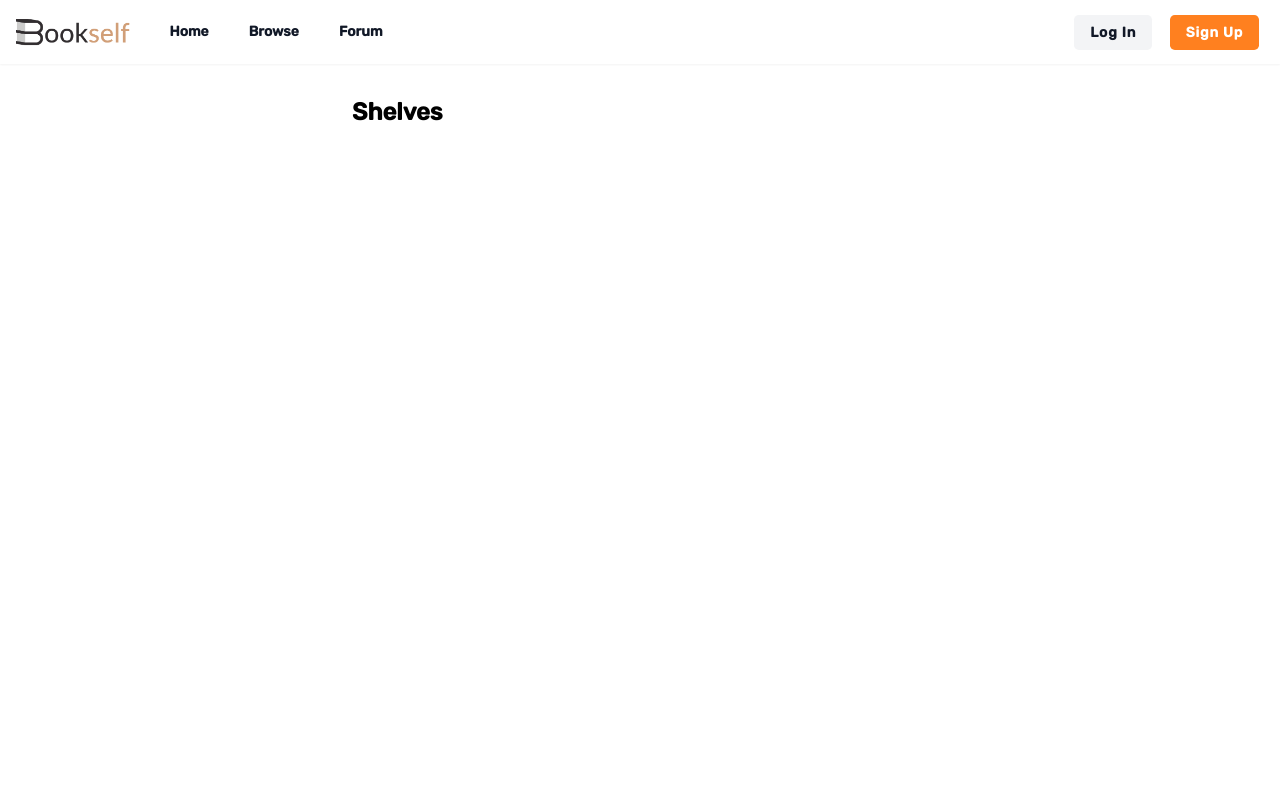
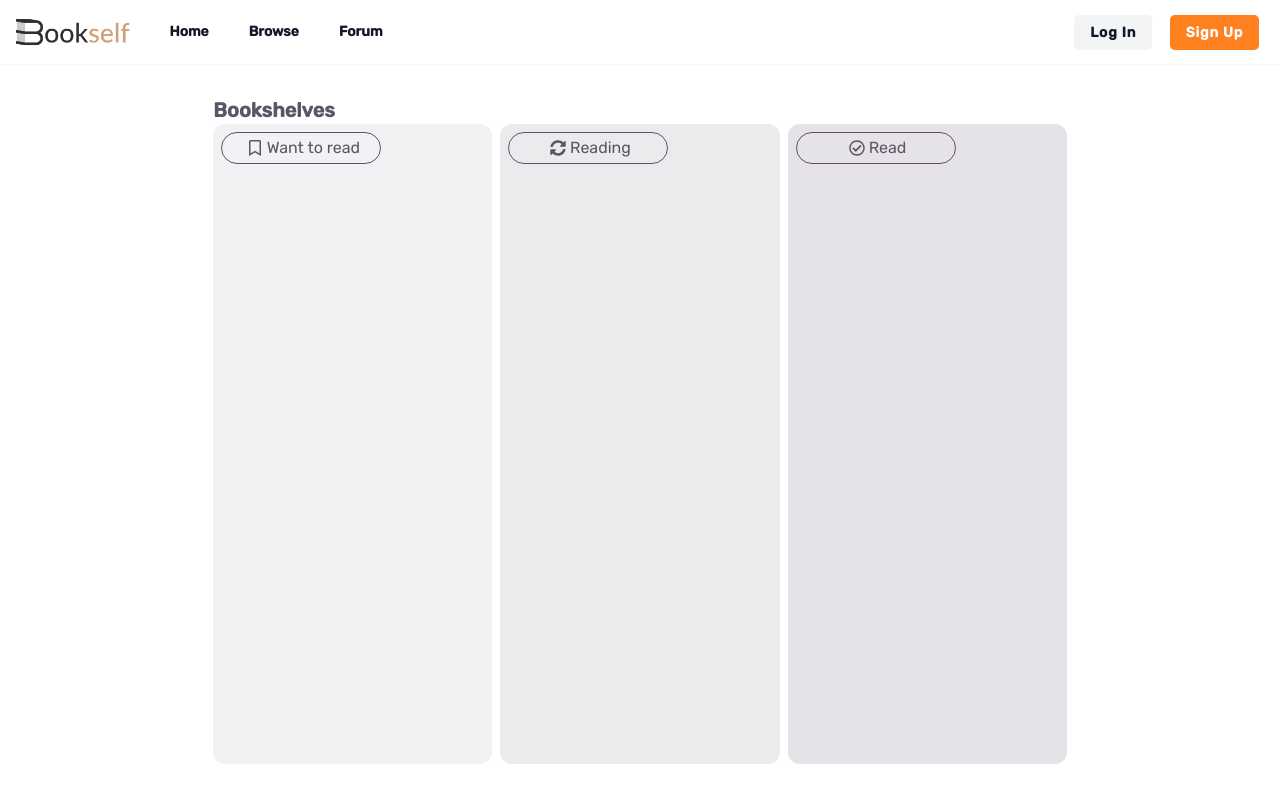
Before and after one commit to voilysse/BookSelf, a React (Create React App) app in the folder client/: page /shelves in a window 1280 px wide. Shown: the top 802 px of the page. Built offline with nearby package versions, Linux system fonts and the light colour scheme; no server answers.

Commit message:
bookshelves

```diff
--- a/client/src/components/users/Profile.jsx
+++ b/client/src/components/users/Profile.jsx
@@ -147,7 +147,7 @@ const Profile = () => {
             <img
               src={profilePic}
               alt="Profile picture"
-              className="w-32 h-32 p-1 rounded-full"
+              className="drop-shadow-md shadow-rat_light object-cover w-32 h-32 p-1 rounded-full"
             ></img>
             <b className="text-gray-900">@{username}</b>
             <p className="text-xs text-gray-500">
--- a/client/src/components/users/UserShelves.jsx
+++ b/client/src/components/users/UserShelves.jsx
@@ -1,12 +1,38 @@
 import { useParams } from "react-router-dom";
 import { FollowButton, BlockButton } from "../Button/Button";
 import { Link } from "react-router-dom";
-
-
+import { FaRegBookmark, FaSyncAlt, FaRegCheckCircle } from "react-icons/fa";
 export default function UserShelves() {
- return (
-    <div className="max-w-xl mx-auto mt-8">
-      <h1 className="text-2xl font-bold">Shelves</h1>
+  return (
+    <div className="mx-auto mt-8 flex justify-center items-center">
+      <div className="flex flex-col w-2/3 h-screen">
+        <h1 className="text-xl text-rat_dark font-bold">Bookshelves</h1>
+        {/*THE THREE COLUMNS*/}
+        <div className="w-full h-4/5 flex gap-2">
+          {/*Want to read*/}
+          <div className="bg-opacity-50 rounded-xl f-full flex lg:w-1/3 md:w-1/2 sm:w-full bg-rat_lightest">
+            {/*TITLE*/}
+            <div className="m-2 text-md text-rat_dark border border-solid border-rat_dark w-40 h-8 flex justify-center items-center rounded-[20px]">
+              <FaRegBookmark className="m-1" />
+              Want to read
+            </div>
+          </div>
+          {/*Reading*/}
+          <div className="bg-opacity-75 rounded-xl f-full lg:w-1/3 md:w-1/2 bg-rat_lightest">
+            <div className="m-2 text-md text-rat_dark border border-solid border-rat_dark w-40 h-8 flex justify-center items-center rounded-[20px]">
+              <FaSyncAlt className="m-1" />
+              Reading
+            </div>
+          </div>
+          {/*Read*/}
+          <div className="rounded-xl f-full lg:w-1/3 bg-rat_lightest">
+            <div className="m-2 text-md text-rat_dark border border-solid border-rat_dark w-40 h-8 flex justify-center items-center rounded-[20px]">
+              <FaRegCheckCircle className="m-1" />
+              Read
+            </div>
+          </div>
+        </div>
+      </div>
     </div>
   );
 }
```
